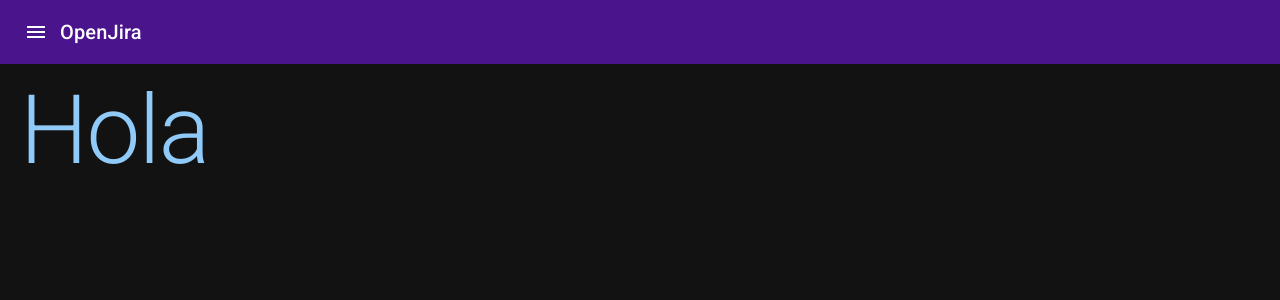
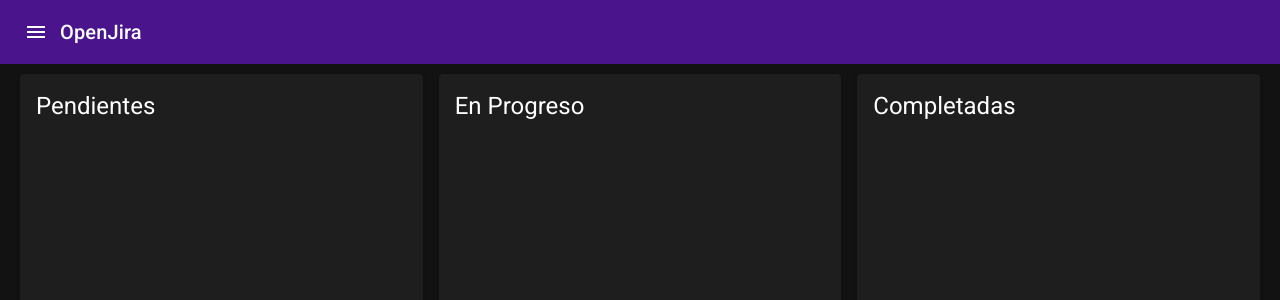
Before and after one commit to pmpeloc/03-open-jira, a Next.js app: page / in a window 1280 px wide. Shown: the top 300 px of the page. Built offline with nearby package versions, Linux system fonts and the light colour scheme.

Commit message:
feat: Cards added

```diff
--- a/pages/index.tsx
+++ b/pages/index.tsx
@@ -1,13 +1,28 @@
 import type { NextPage } from 'next';
-import { Typography } from '@mui/material';
+import { Card, CardContent, CardHeader, Grid } from '@mui/material';
 import { Layout } from '../components/layouts';
 
 const HomePage: NextPage = () => {
   return (
-    <Layout>
-      <Typography variant='h1' color='primary'>
-        Hola
-      </Typography>
+    <Layout title='Home - OpenJira'>
+      <Grid container spacing={2}>
+        <Grid item xs={12} sm={4}>
+          <Card sx={{ height: 'calc(100vh - 100px)' }}>
+            <CardHeader title='Pendientes' />
+            <CardContent></CardContent>
+          </Card>
+        </Grid>
+        <Grid item xs={12} sm={4}>
+          <Card sx={{ height: 'calc(100vh - 100px)' }}>
+            <CardHeader title='En Progreso' />
+          </Card>
+        </Grid>
+        <Grid item xs={12} sm={4}>
+          <Card sx={{ height: 'calc(100vh - 100px)' }}>
+            <CardHeader title='Completadas' />
+          </Card>
+        </Grid>
+      </Grid>
     </Layout>
   );
 };
```
